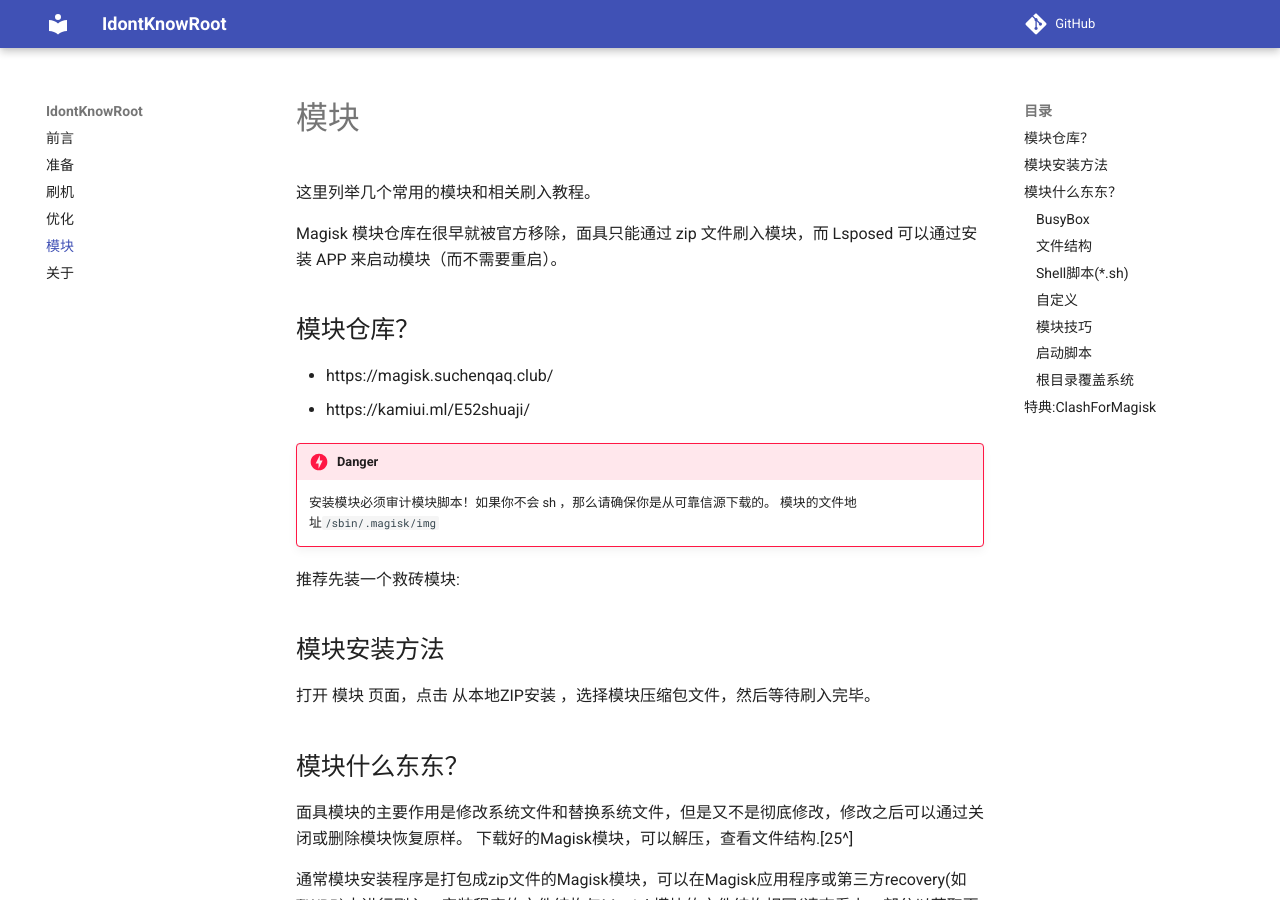
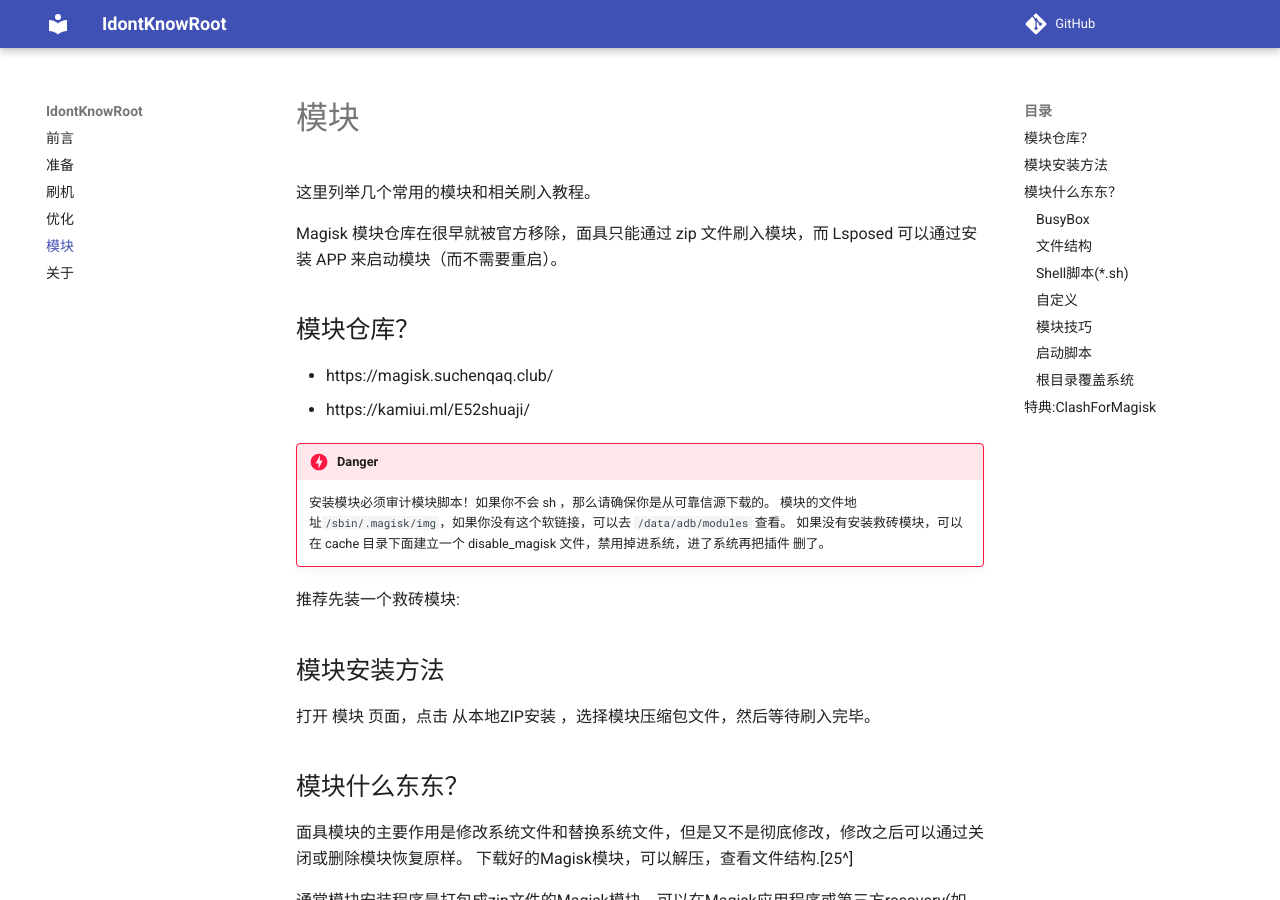
Before and after one commit to sudoskys/Root, an MkDocs documentation site: the page built from docs/moudle.md, in a window 1280 px wide and 900 px high. Built offline with MkDocs 1.6.1 and Material for MkDocs 9.7.7, drawn with Linux system fonts in a browser that asks for light colours; comment, search, counter and statistics services are not loaded.

Commit message:
Update moudle.md

```diff
--- a/docs/moudle.md
+++ b/docs/moudle.md
@@ -11,7 +11,9 @@ Magisk 模块仓库在很早就被官方移除，面具只能通过 zip 文件
 
 !!! danger
     安装模块必须审计模块脚本！如果你不会 sh ，那么请确保你是从可靠信源下载的。
-    模块的文件地址`/sbin/.magisk/img`
+    模块的文件地址`/sbin/.magisk/img`，如果你没有这个软链接，可以去 `/data/adb/modules` 查看。
+    如果没有安装救砖模块，可以在 cache 目录下面建立一个 disable_magisk 文件，禁用掉进系统，进了系统再把插件         删了。
+
 
 
 推荐先装一个救砖模块:
```
